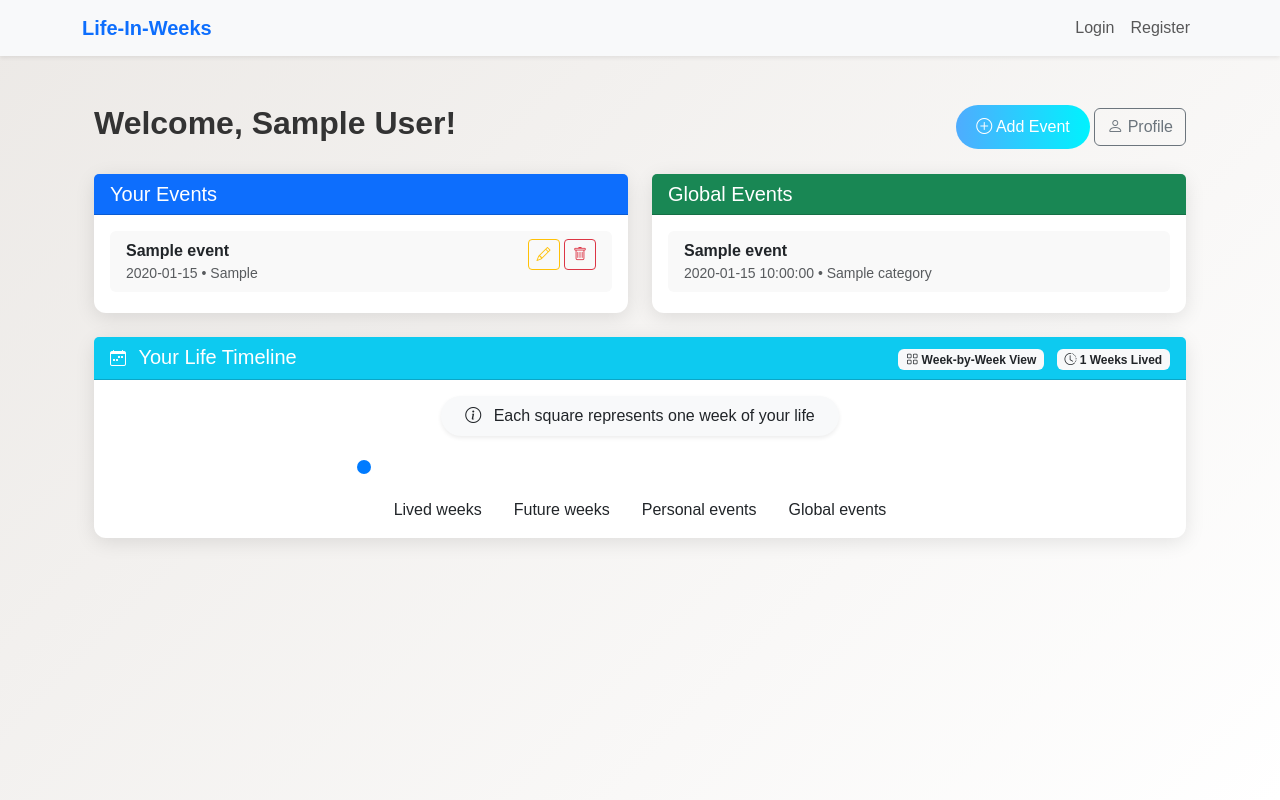
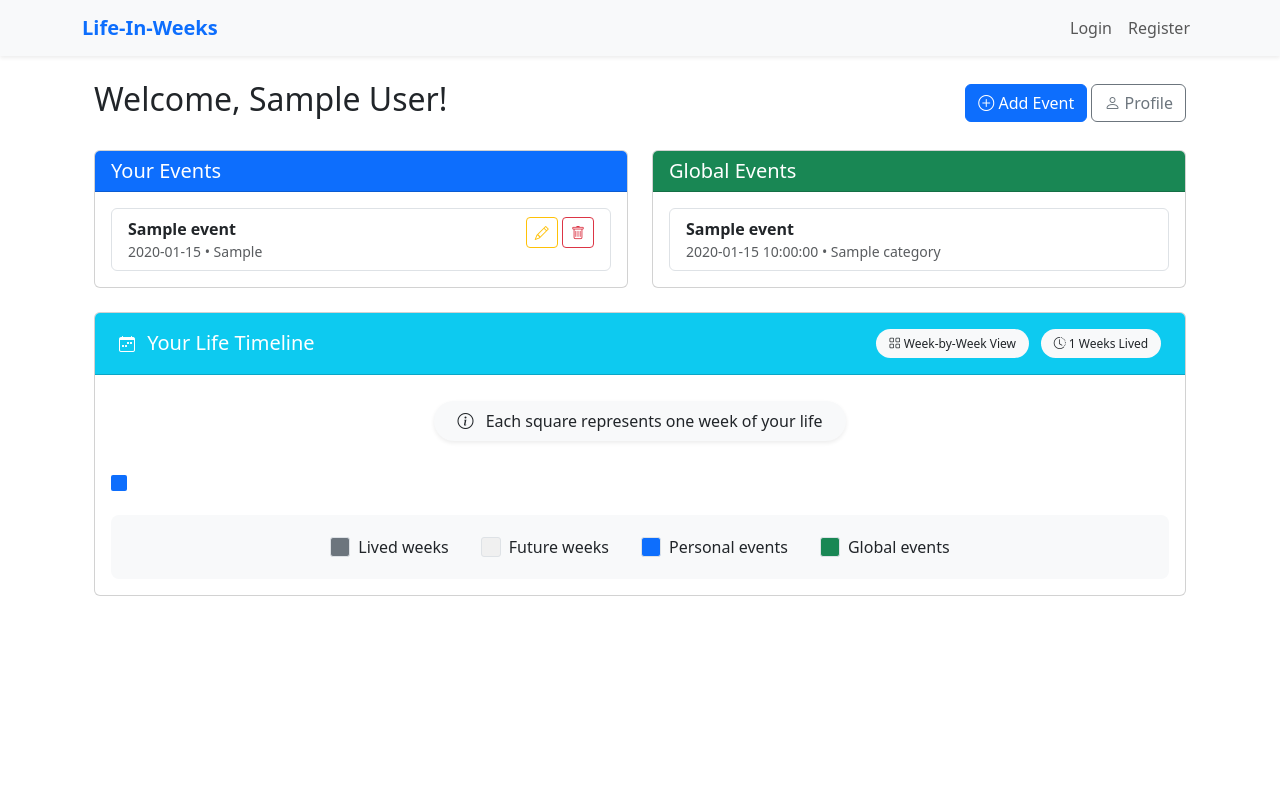
Before and after one commit to servani93/WeeklyLife, a Flask app: template app/templates/dashboard.html in a window 1280 px wide. Run offline with Flask 3, Linux system fonts and the light colour scheme; tables that the repository leaves empty hold one stand-in row (values such as "Sample post"); the template is opened without the code that fills it: values that come from a table or form of the project are taken from there, most other values are stand-ins (such as "Sample title", 1, 10 or a date in 2020); parts of the project's set-up code (start-up, migrations or seed data) failed here and were passed over.

Commit message:
Update style.css

```diff
--- a/app/static/style.css
+++ b/app/static/style.css
@@ -1,125 +1,105 @@
-/* prettyStyle.css */
-
-/* General body styling */
-body {
-    background: linear-gradient(135deg, #ece9e6, #ffffff);
-    font-family: 'Poppins', sans-serif;
-    min-height: 100vh;
-    display: flex;
-    flex-direction: column;
+/* Timeline Card Styling */
+.timeline-card .card-header {
+    padding: 1rem 1.5rem;
 }
 
-/* Headings */
-h2, h3 {
-    color: #333;
-    font-weight: 600;
+.timeline-stats .badge {
+    font-weight: 500;
+    padding: 0.5rem 0.8rem;
+    border-radius: 20px;
 }
 
-/* Form cards */
-.card {
-    border: none;
-    border-radius: 12px;
-    background: #fff;
-    box-shadow: 0 4px 20px rgba(0,0,0,0.1);
+.life-map-header {
+    padding: 10px 0;
 }
 
-/* Input fields */
-.form-control {
+.timeline-footer {
+    padding: 15px 0;
+    background-color: #f8f9fa;
     border-radius: 8px;
-    padding: 10px 15px;
-    border: 1px solid #ccc;
-    transition: all 0.3s ease;
 }
 
-.form-control:focus {
-    border-color: #007bff;
-    box-shadow: 0 0 8px rgba(0,123,255,0.3);
+.legend-item {
+    display: flex;
+    align-items: center;
+    margin: 5px 10px;
 }
 
-/* Buttons */
-.btn-primary {
-    background: linear-gradient(to right, #4facfe, #00f2fe);
-    border: none;
-    border-radius: 50px;
-    padding: 10px 20px;
-    transition: all 0.3s ease;
-    font-weight: 500;
+.legend-color {
+    width: 20px;
+    height: 20px;
+    border-radius: 3px;
+    margin-right: 8px;
+    border: 1px solid #dee2e6;
 }
 
-.btn-primary:hover {
-    background: linear-gradient(to right, #00f2fe, #4facfe);
-    transform: scale(1.05);
-}
-
-.btn-success {
-    background: linear-gradient(to right, #43e97b, #38f9d7);
-    border: none;
-    border-radius: 50px;
-    padding: 10px 20px;
-    transition: all 0.3s ease;
-    font-weight: 500;
-}
-
-.btn-success:hover {
-    background: linear-gradient(to right, #38f9d7, #43e97b);
-    transform: scale(1.05);
-}
-
-.btn-danger {
-    border-radius: 50px;
-    padding: 8px 16px;
-}
-
-/* Timeline div */
-#visualization {
-    background: #f8f9fa;
-    border-radius: 12px;
-    box-shadow: inset 0 0 5px rgba(0,0,0,0.1);
-}
-
-/* Profile picture */
-img.rounded-circle {
-    border: 3px solid #4facfe;
-    padding: 3px;
-}
-
-/* List styling */
-.list-group-item {
-    border: none;
-    background-color: #f9f9f9;
-    border-radius: 8px;
-    margin-bottom: 5px;
-}
+/* Timeline grid styles */
 .life-map {
     display: grid;
-    grid-template-columns: repeat(30, 16px);
-    gap: 3px;
-    margin-top: 20px;
-    justify-content: center;
+    grid-template-columns: repeat(52, 1fr);
+    gap: 4px;
+    margin: 0 auto;
+    max-width: 100%;
 }
 
 .week {
-    width: 14px;
-    height: 14px;
-    background-color: #e0e0e0;
-    border-radius: 50%;
-    transition: transform 0.2s ease;
+    width: 100%;
+    height: 0;
+    padding-bottom: 100%;
+    background-color: #f0f0f0;
+    border-radius: 2px;
+    transition: all 0.2s ease;
+    cursor: pointer;
 }
 
 .week.filled {
-    background-color: #b0bec5;
+    background-color: #6c757d;
 }
 
 .week.event-week {
-    background-color: #007bff;
+    background-color: #0d6efd;
 }
 
 .week.global-week {
-    background-color: #ff4d4d;
+    background-color: #198754;
 }
 
 .week:hover {
-    outline: 2px solid #333;
-    cursor: pointer;
-    transform: scale(1.4);
+    transform: scale(1.1);
+    z-index: 1;
+    box-shadow: 0 0 5px rgba(0,0,0,0.3);
 }
+
+/* Responsive adjustments */
+@media (max-width: 768px) {
+    .life-map {
+        grid-template-columns: repeat(26, 1fr);
+    }
+
+    .timeline-stats {
+        display: flex;
+        flex-direction: column;
+        gap: 5px;
+        margin-top: 10px;
+    }
+
+    .timeline-stats .badge {
+        width: fit-content;
+    }
+}
+
+@media (max-width: 576px) {
+    .life-map {
+        grid-template-columns: repeat(13, 1fr);
+    }
+
+    .timeline-card .card-header {
+        flex-direction: column;
+        align-items: flex-start;
+    }
+
+    .timeline-stats {
+        width: 100%;
+        margin-top: 10px;
+    }
+}
```
